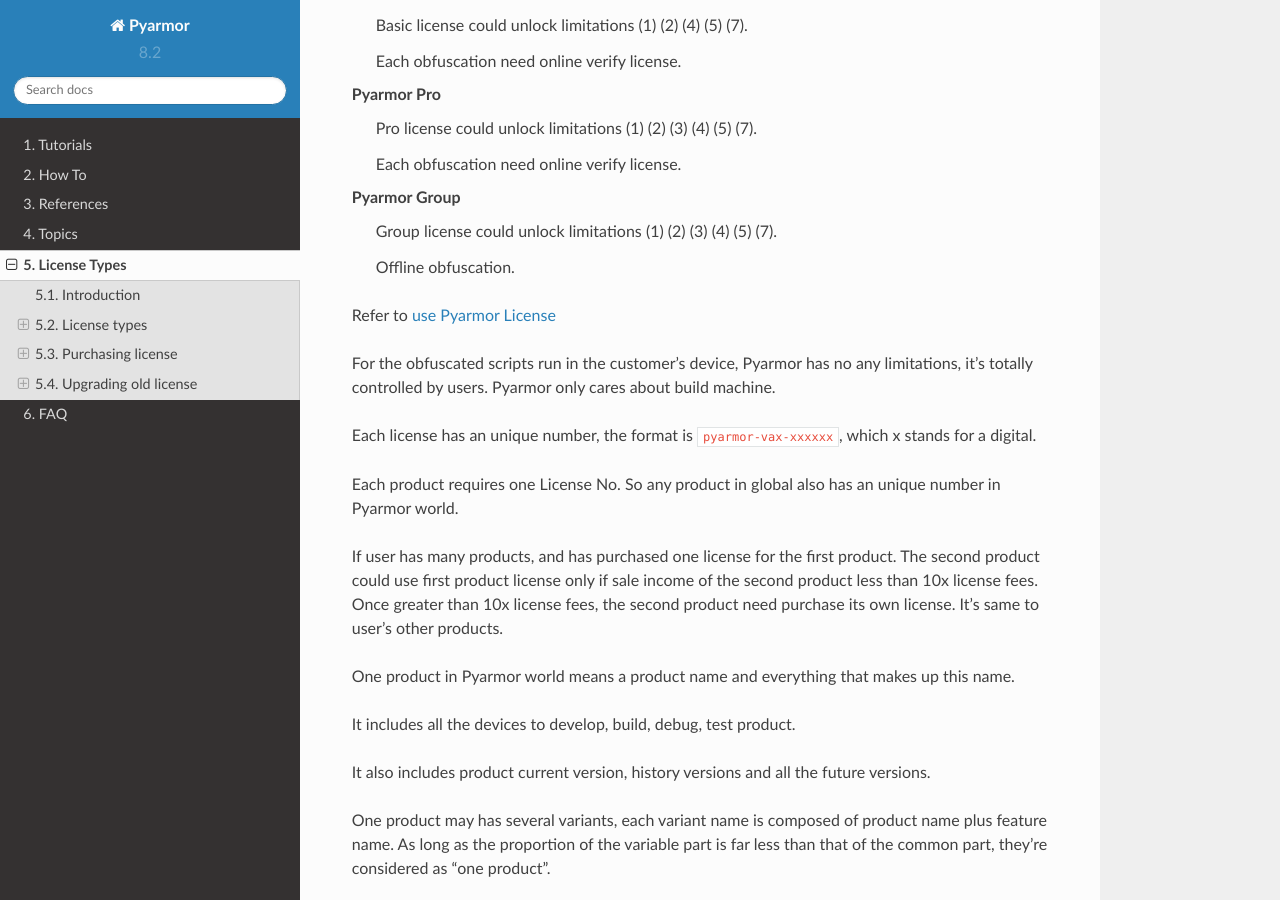
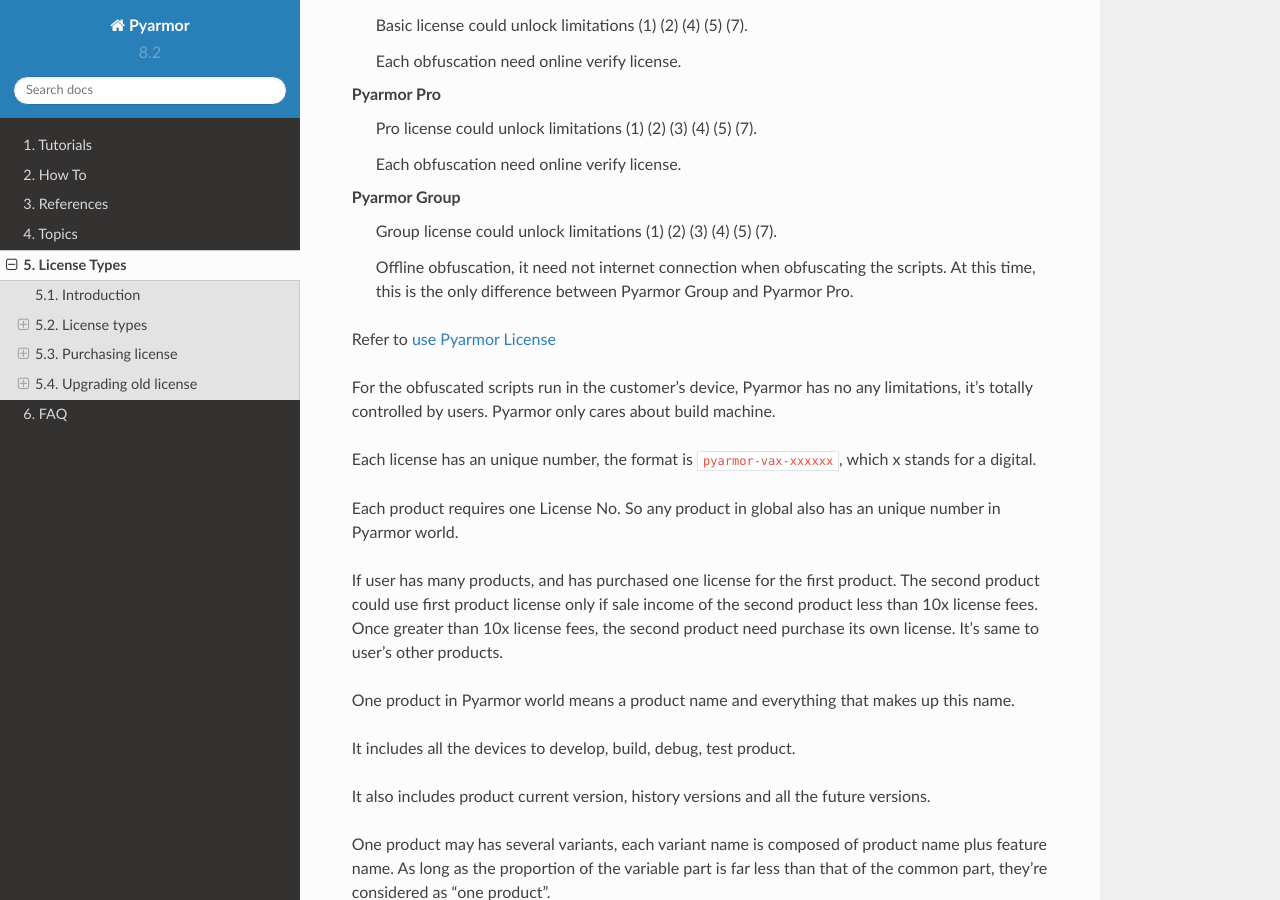
Before and after one commit to dashingsoft/pyarmor, a Sphinx documentation site: the page built from docs/licenses.rst, in a window 1280 px wide and 900 px high, scrolled down 901 px. Built offline with Sphinx 7.4.7 and the Read the Docs theme 2.0.0, drawn with Linux system fonts in a browser that asks for light colours; some of the changed text lies outside the part shown.

Commit message:
The old license purchased after Pyarmor 8 is available could not be upgraded to new license

```diff
--- a/docs/licenses.rst
+++ b/docs/licenses.rst
@@ -49,7 +49,7 @@
 
         Group license could unlock limitations (1) (2) (3) (4) (5) (7).
 
-        Offline obfuscation.
+        Offline obfuscation, it need not internet connection when obfuscating the scripts. At this time, this is the only difference between Pyarmor Group and Pyarmor Pro.
 
 Refer to :doc:`use Pyarmor License <how-to/register>`
 
@@ -189,6 +189,7 @@
 * Following new `EULA of Pyarmor`_
 * The license no. starts with ``pyarmor-vax-``
 * The original activation file ``pyarmor-regcode-xxxx.txt`` is used not more than 100 times and exists
+* The old license is purchased before June 1, 2023. In principle, the old license purchased after Pyarmor 8 is available could not be upgraded to new license.
 
 If failed to upgrade the old license, please purchase new license to use Pyarmor latest version.
 
```
